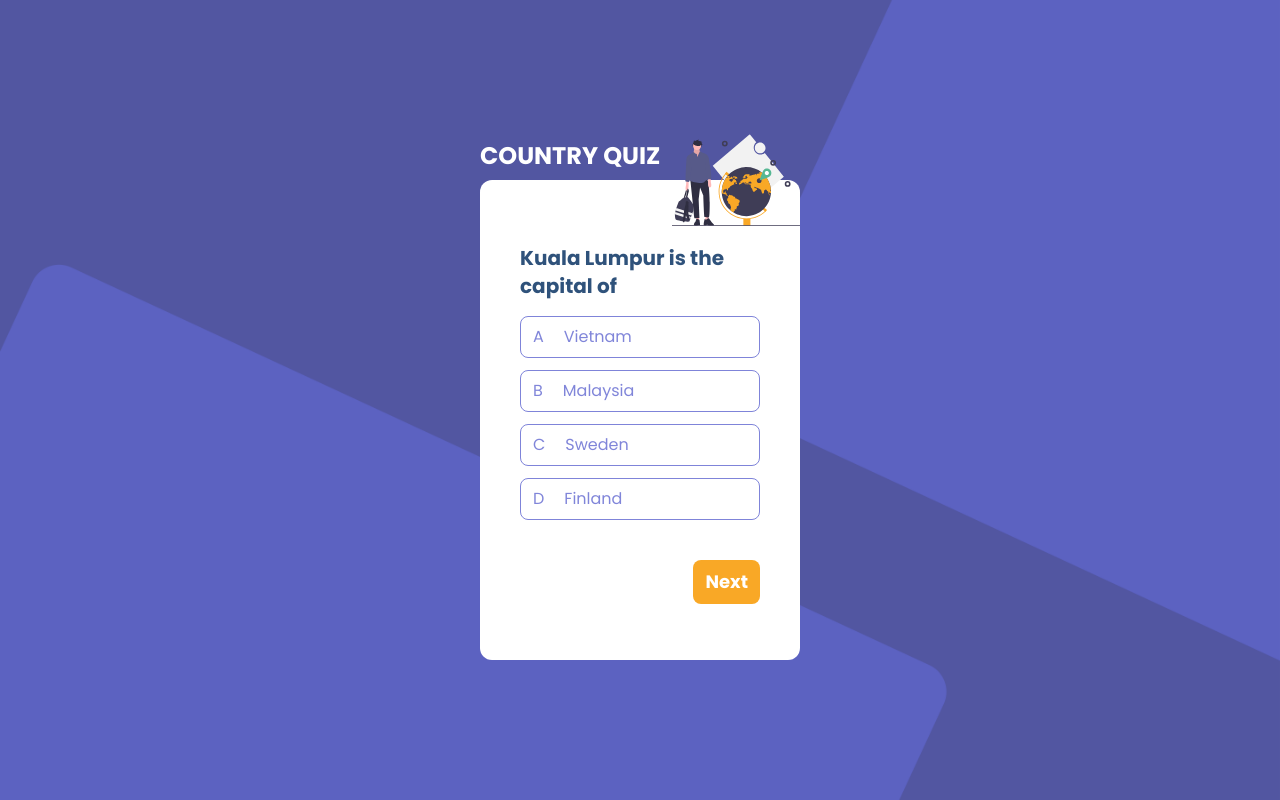
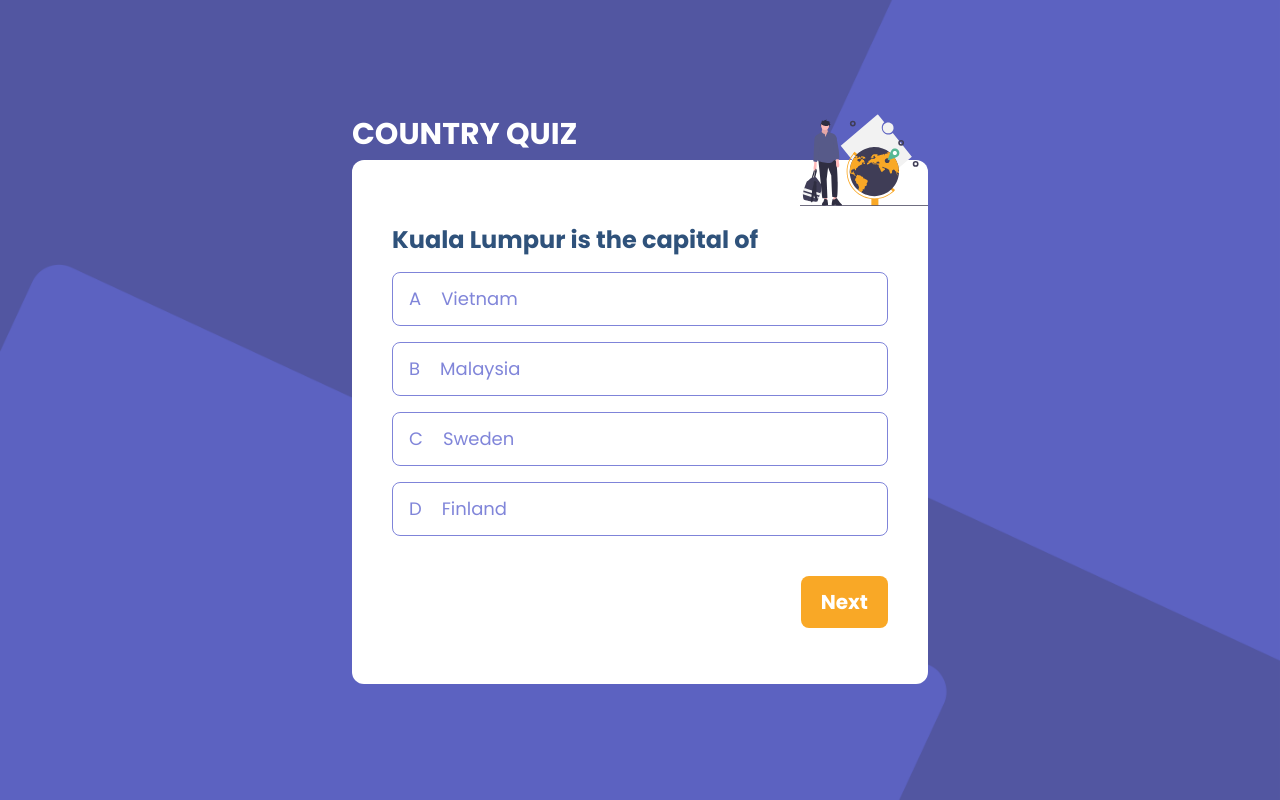
Before and after one commit to nushen96/devchallenges-country-quiz, a React (Create React App) app: page / in a window 1280 px wide. Built offline with nearby package versions, Linux system fonts and the light colour scheme.

Commit message:
handled responsivity

```diff
--- a/src/App.js
+++ b/src/App.js
@@ -33,9 +33,9 @@ function App() {
   };
 
   return (
-    <div className="h-screen bg-purple-pattern bg-cover bg-center flex items-center justify-center font-poppins">
-      <div className="h-auto w-3/12">
-        <h1 className="uppercase text-white font-bold text-2xl mb-2">
+    <div className="h-screen bg-purple-pattern bg-cover bg-center flex items-center justify-center font-poppins px-3">
+      <div className="h-auto w-full sm:max-w-sm lg:max-w-xl">
+        <h1 className="uppercase text-white font-bold text-2xl mb-2 lg:text-3xl">
           Country quiz
         </h1>
         {hasQuizFinished ? (
--- a/src/components/QuizContainer.jsx
+++ b/src/components/QuizContainer.jsx
@@ -4,7 +4,7 @@ import { FaRegCheckCircle } from "react-icons/fa";
 import { FaRegTimesCircle } from "react-icons/fa";
 
 const QuizAnswer = ({ letter, text, status, disabled, checkAnswer }) => {
-  let answerBaseStyles = "flex items-center px-3 py-2 rounded-lg ";
+  let answerBaseStyles = "flex items-center px-3 py-2 rounded-lg lg:px-4 lg:py-3 ";
   if (disabled) {
     answerBaseStyles += "pointer-events-none ";
   }
@@ -21,8 +21,8 @@ const QuizAnswer = ({ letter, text, status, disabled, checkAnswer }) => {
   }
   return (
     <div className={answerBaseStyles} onClick={() => checkAnswer(letter)}>
-      <h3>{letter}</h3>
-      <p className="flex-1 pl-5">{text}</p>
+      <h3 className="lg:text-lg">{letter}</h3>
+      <p className="flex-1 pl-5 lg:text-lg">{text}</p>
       {endIcon}
     </div>
   );
@@ -73,8 +73,8 @@ const QuizContainer = ({
             />
           </div>
         )}
-        <h2 className="text-xl font-bold mb-4 text-primary-dark">{label}</h2>
-        <div className="space-y-3">
+        <h2 className="text-xl font-bold mb-4 text-primary-dark lg:text-2xl">{label}</h2>
+        <div className="space-y-3 lg:space-y-4">
           {answers.map((answer) => (
             <QuizAnswer
               key={answer.letter}
@@ -89,7 +89,7 @@ const QuizContainer = ({
       </div>
       <div className="flex justify-end mt-10 px-10">
         <button
-          className="bg-orange text-white py-2 px-3 rounded-lg text-lg font-bold hover:-translate-y-1 transform"
+          className="bg-orange text-white py-2 px-3 rounded-lg text-lg font-bold hover:-translate-y-1 transform lg:py-3 lg:px-5 lg:text-xl"
           onClick={() => nextQuestion()}
         >
           Next
```
